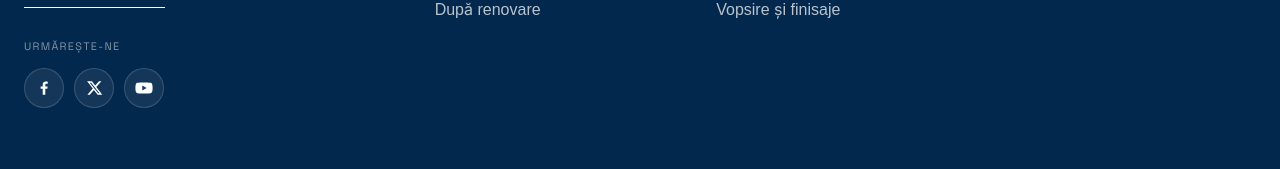
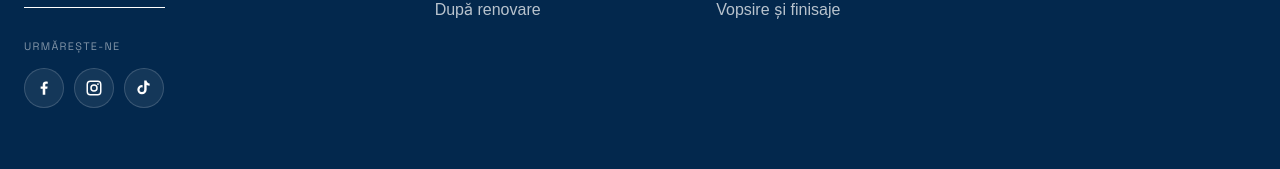
Before and after one commit to pdfdigitalromanian/cleanconstruct, a React (Vite) app: page / in a window 1280 px wide. Shown: the part 7077-7246 px from the top of the page. Built offline with nearby package versions, Linux system fonts and the light colour scheme; no server answers; a web font is replaced by a local one.

Commit message:
Update footer social profiles

```diff
--- a/src/components/Footer.tsx
+++ b/src/components/Footer.tsx
@@ -3,22 +3,22 @@ import { Link } from 'react-router-dom'
 import { cleaningServices, constructionServices } from '../data/services'
 import { openCookieSettings } from './CookieConsent'
 
-type SocialPlatform = 'facebook' | 'twitter' | 'youtube'
+type SocialPlatform = 'facebook' | 'instagram' | 'tiktok'
 
 const socialLinks: { label: string; platform: SocialPlatform; href: string }[] = [
-  { label: 'Facebook', platform: 'facebook', href: import.meta.env.VITE_FACEBOOK_URL || 'https://facebook.com' },
-  { label: 'Twitter', platform: 'twitter', href: import.meta.env.VITE_TWITTER_URL || 'https://twitter.com' },
-  { label: 'YouTube', platform: 'youtube', href: import.meta.env.VITE_YOUTUBE_URL || 'https://youtube.com' },
+  { label: 'Facebook', platform: 'facebook', href: import.meta.env.VITE_FACEBOOK_URL || 'https://www.facebook.com/profile.php?id=61573669424226' },
+  { label: 'Instagram', platform: 'instagram', href: import.meta.env.VITE_INSTAGRAM_URL || '#' },
+  { label: 'TikTok', platform: 'tiktok', href: import.meta.env.VITE_TIKTOK_URL || '#' },
 ]
 
 function SocialIcon({ platform }: { platform: SocialPlatform }) {
   if (platform === 'facebook') {
     return <svg viewBox="0 0 24 24" aria-hidden="true"><path d="M13.7 21v-8h2.7l.4-3.1h-3.1v-2c0-.9.3-1.5 1.6-1.5H17V3.6c-.5-.1-1.5-.2-2.5-.2-2.5 0-4.2 1.5-4.2 4.3v2.2H7.5V13h2.8v8h3.4Z" /></svg>
   }
-  if (platform === 'twitter') {
-    return <svg viewBox="0 0 24 24" aria-hidden="true"><path d="M18.7 3h3.1l-6.7 7.7L23 21h-6.2l-4.9-6.4L6.3 21H3.2l7.2-8.2L2.8 3h6.4l4.4 5.8L18.7 3Zm-1.1 16h1.7L8.2 4.9H6.4L17.6 19Z" /></svg>
+  if (platform === 'instagram') {
+    return <svg viewBox="0 0 24 24" aria-hidden="true"><path d="M7.2 2h9.6A5.2 5.2 0 0 1 22 7.2v9.6a5.2 5.2 0 0 1-5.2 5.2H7.2A5.2 5.2 0 0 1 2 16.8V7.2A5.2 5.2 0 0 1 7.2 2Zm-.2 2A3 3 0 0 0 4 7v10a3 3 0 0 0 3 3h10a3 3 0 0 0 3-3V7a3 3 0 0 0-3-3H7Zm10.3 1.5a1.2 1.2 0 1 1 0 2.4 1.2 1.2 0 0 1 0-2.4ZM12 7a5 5 0 1 1 0 10 5 5 0 0 1 0-10Zm0 2a3 3 0 1 0 0 6 3 3 0 0 0 0-6Z" /></svg>
   }
-  return <svg viewBox="0 0 24 24" aria-hidden="true"><path d="M23 7.2a3 3 0 0 0-2.1-2.1C19 4.6 12 4.6 12 4.6s-7 0-8.9.5A3 3 0 0 0 1 7.2 31 31 0 0 0 .5 12a31 31 0 0 0 .5 4.8 3 3 0 0 0 2.1 2.1c1.9.5 8.9.5 8.9.5s7 0 8.9-.5a3 3 0 0 0 2.1-2.1 31 31 0 0 0 .5-4.8 31 31 0 0 0-.5-4.8ZM9.7 15.3V8.7l5.8 3.3-5.8 3.3Z" /></svg>
+  return <svg viewBox="0 0 24 24" aria-hidden="true"><path d="M15.4 2c.3 2.4 1.7 3.8 4.1 4v3.1a8.2 8.2 0 0 1-4-1v6.1a6.2 6.2 0 1 1-5.4-6.1v3.2a3.1 3.1 0 1 0 2.2 3V2h3.1Z" /></svg>
 }
 
 export function Footer() {
@@ -37,7 +37,16 @@ export function Footer() {
             <span>Urmărește-ne</span>
             <div>
               {socialLinks.map((social) => (
-                <a href={social.href} target="_blank" rel="noreferrer" aria-label={`CleanConstruct pe ${social.label}`} title={social.label} key={social.platform}>
+                <a
+                  href={social.href}
+                  target={social.href === '#' ? undefined : '_blank'}
+                  rel={social.href === '#' ? undefined : 'noreferrer'}
+                  aria-label={social.href === '#' ? `${social.label} — în curând` : `CleanConstruct pe ${social.label}`}
+                  aria-disabled={social.href === '#' ? true : undefined}
+                  title={social.href === '#' ? `${social.label} — în curând` : social.label}
+                  onClick={social.href === '#' ? (event) => event.preventDefault() : undefined}
+                  key={social.platform}
+                >
                   <SocialIcon platform={social.platform} />
                 </a>
               ))}
```
Also changed, not shown: 1 other file (tests, documents, lock files or other folders).
